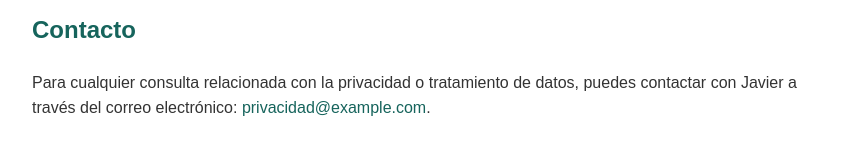
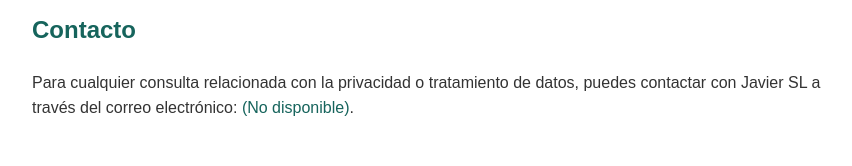
Before and after one commit to InteractiveCodex/Generador-de-facturas, a plain HTML site: page politica-privacidad.html in a window 1280 px wide. Shown: the part 1339-1505 px from the top of the page, without its empty margins (208-1060 px from the left). Drawn offline with Linux system fonts and the light colour scheme.

Commit message:
Update politica-privacidad.html

```diff
--- a/politica-privacidad.html
+++ b/politica-privacidad.html
@@ -69,7 +69,7 @@
     <p>La página está alojada en Firebase, que puede recopilar datos técnicos mínimos necesarios para ofrecer el servicio de hosting, como direcciones IP o datos de conexión. Para más información, consulta la política de privacidad de Firebase.</p>
 
     <h2>Contacto</h2>
-    <p>Para cualquier consulta relacionada con la privacidad o tratamiento de datos, puedes contactar con Javier a través del correo electrónico: <a href="mailto:privacidad@example.com">privacidad@example.com</a>.</p>
+    <p>Para cualquier consulta relacionada con la privacidad o tratamiento de datos, puedes contactar con Javier SL a través del correo electrónico: <a href="mailto:privacidad@example.com">(No disponible)</a>.</p>
 
     <footer>
         <p>Última actualización: 4 de julio de 2025</p>
```
